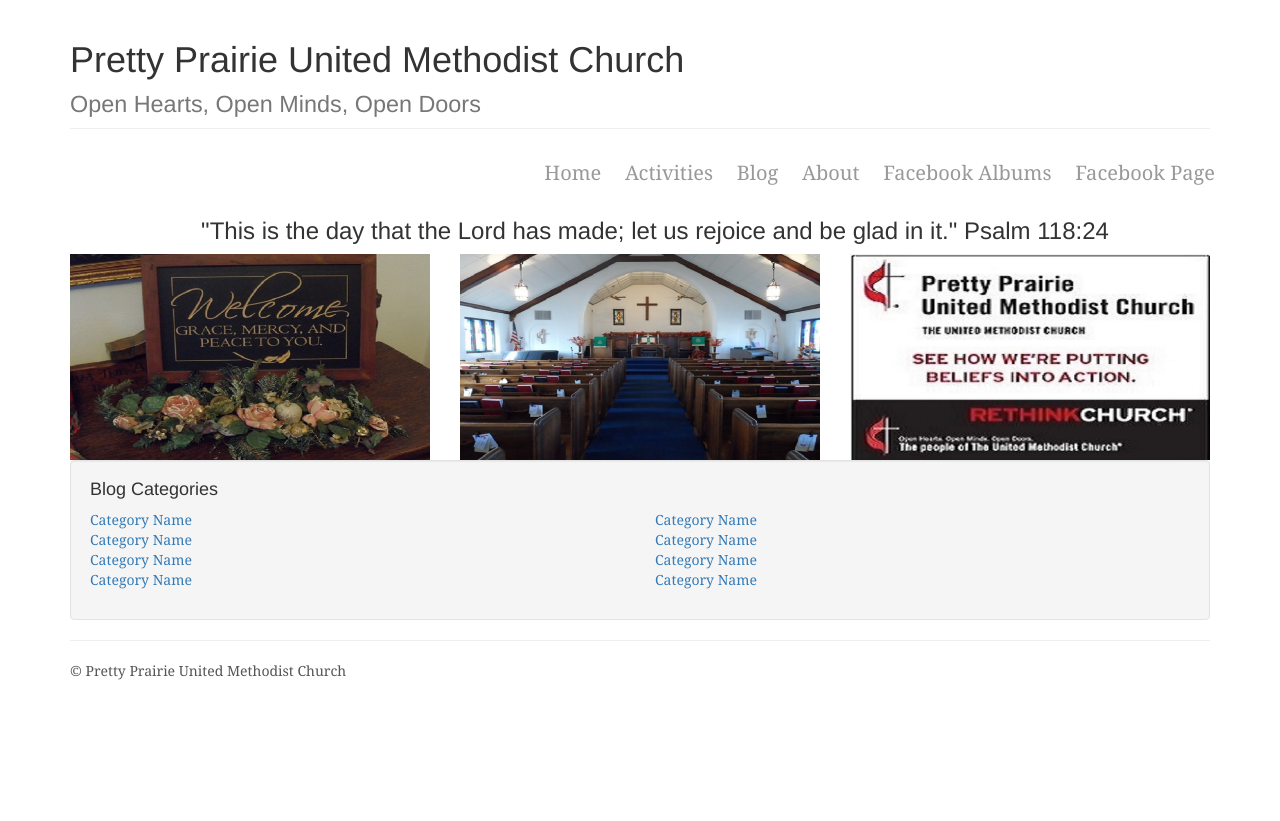
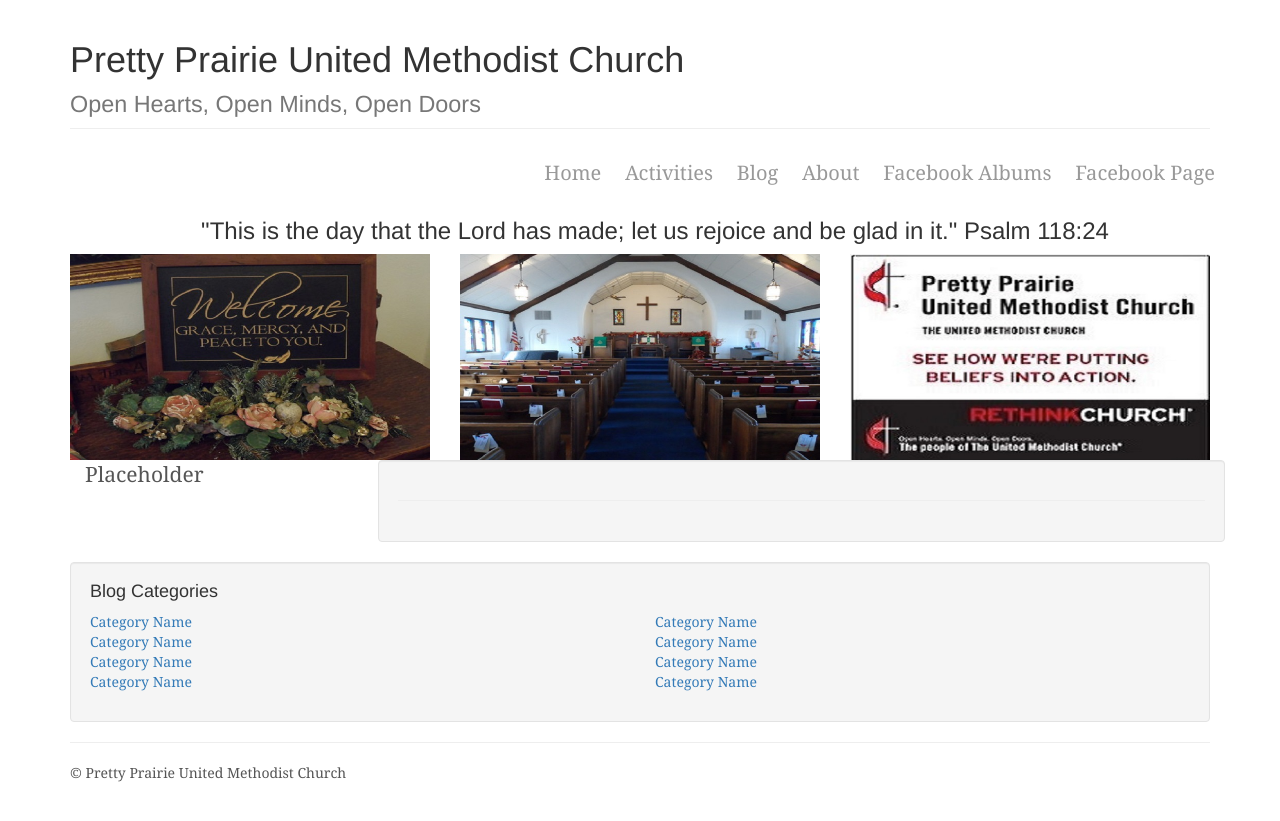
Before and after one commit to KatherineMichel/self-hosted-church-website-jekyll, a Jekyll site: the page built from activities.html, in a window 1280 px wide. Shown: the top 821 px of the page. Built offline with Jekyll 4.4.1, drawn with Linux system fonts in a browser that asks for light colours; nearby versions of some CDN libraries; library files that are not in the unit come from our copies.

Commit message:
Update activities.html

```diff
--- a/activities.html
+++ b/activities.html
@@ -26,6 +26,41 @@
 
         </div>
         <!-- /.row -->
+
+    <!-- Page Content -->
+    <div class="container">
+
+        <div class="row">
+
+            <div class="col-md-3">
+                <p class="lead">Placeholder</p>
+            </div>
+
+            <div class="col-md-9">
+
+                <div class="well">
+
+                    <div class="text-right">
+
+                    </div>
+
+                    <hr>
+
+                    <div class="row">
+                        <div class="col-md-12">
+
+
+                        </div>
+                    </div>
+
+                </div>
+
+            </div>
+
+        </div>
+
+    </div>
+    <!-- /.container -->
 
 
                 <!-- Blog Categories Well -->
```
